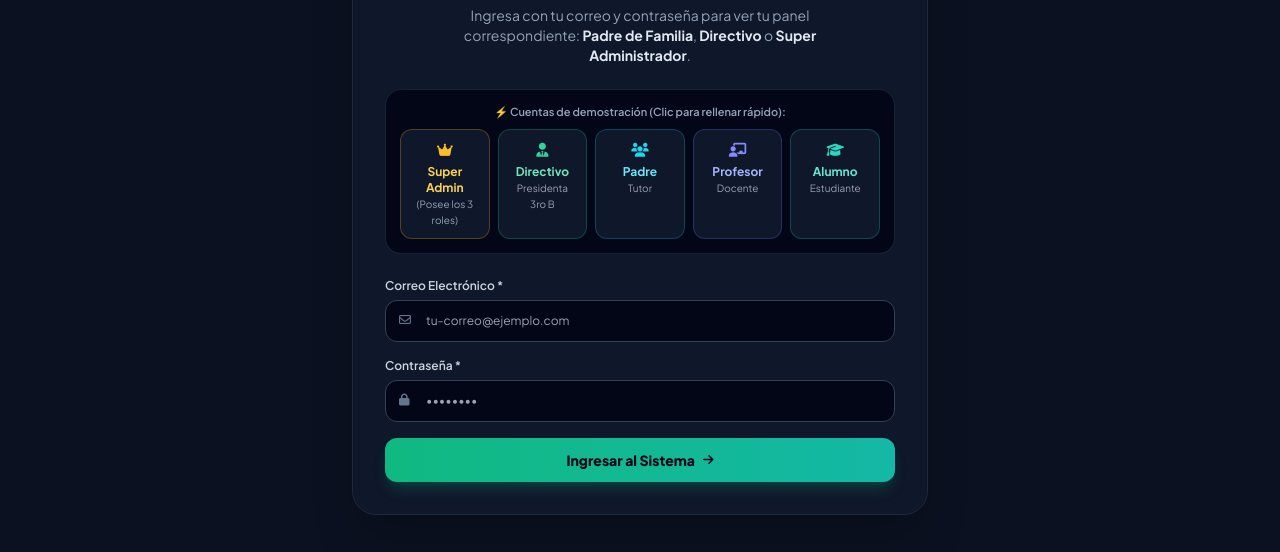
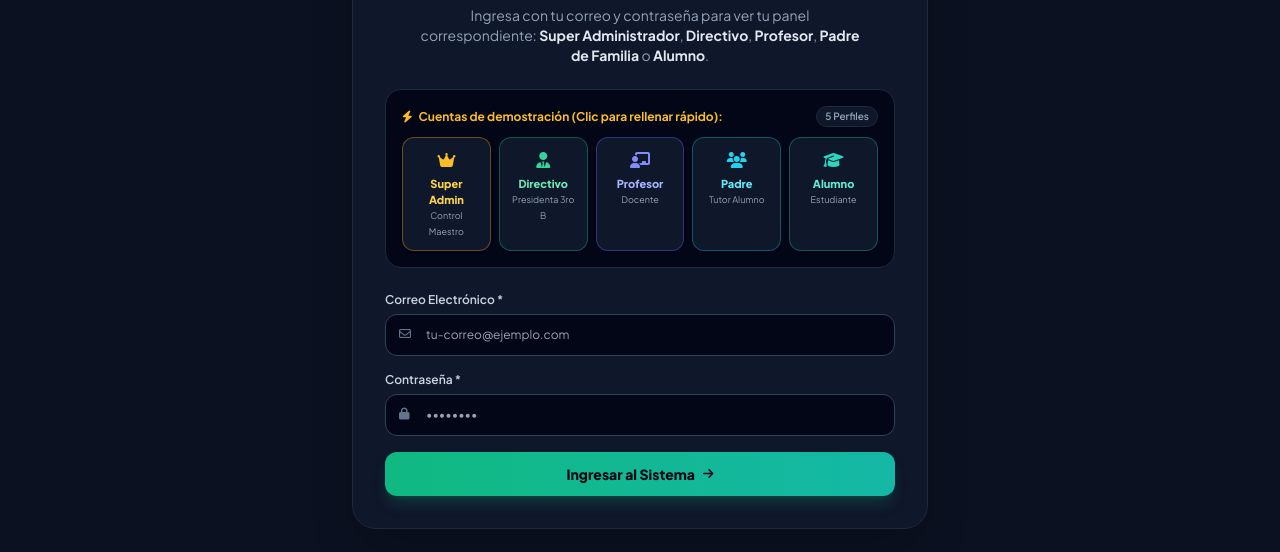
Before and after one commit to moobleinad/recolector-cuotas-scz, a website: page public/index.html in a window 1280 px wide. Shown: the part 216-768 px from the top of the page. Drawn offline with nearby package versions, Linux system fonts and the light colour scheme.

Commit message:
Super Admin actualizado a danielbsimons@gmail.com con Moob1986. y 5 botones de demostracion visibles en index

```diff
--- a/public/index.html
+++ b/public/index.html
@@ -68,45 +68,48 @@
         </div>
         <h1 class="text-2xl sm:text-3xl font-black text-white tracking-tight">Acceso Centralizado</h1>
         <p class="text-xs sm:text-sm text-slate-400 max-w-md mx-auto">
-          Ingresa con tu correo y contraseña para ver tu panel correspondiente: <strong class="text-slate-200">Padre de Familia</strong>, <strong class="text-slate-200">Directivo</strong> o <strong class="text-slate-200">Super Administrador</strong>.
+          Ingresa con tu correo y contraseña para ver tu panel correspondiente: <strong class="text-slate-200">Super Administrador</strong>, <strong class="text-slate-200">Directivo</strong>, <strong class="text-slate-200">Profesor</strong>, <strong class="text-slate-200">Padre de Familia</strong> o <strong class="text-slate-200">Alumno</strong>.
         </p>
       </div>
 
-      <!-- QUICK TEST ACCESS BUTTONS -->
-      <div class="bg-slate-950 p-3.5 rounded-2xl border border-slate-800/80 space-y-2">
-        <span class="text-[11px] text-slate-400 font-semibold block text-center">
-          ⚡ Cuentas de demostración (Clic para rellenar rápido):
-        </span>
+      <!-- QUICK TEST ACCESS BUTTONS (5 PERFILES DEL SISTEMA) -->
+      <div class="bg-slate-950 p-4 rounded-2xl border border-slate-800 space-y-2.5">
+        <div class="flex items-center justify-between">
+          <span class="text-xs text-amber-400 font-bold flex items-center gap-1.5">
+            <i class="fa-solid fa-bolt"></i> Cuentas de demostración (Clic para rellenar rápido):
+          </span>
+          <span class="text-[10px] text-slate-400 bg-slate-900 border border-slate-800 px-2 py-0.5 rounded-full font-semibold">5 Perfiles</span>
+        </div>
         <div class="grid grid-cols-2 sm:grid-cols-5 gap-2 text-xs">
-          <!-- ADMIN -->
-          <button onclick="fillLogin('admin@cuotas.bo', 'admin123')" class="bg-slate-900 hover:bg-slate-800 text-amber-300 border border-amber-500/30 p-2.5 rounded-xl text-center transition flex flex-col items-center">
-            <i class="fa-solid fa-crown text-sm mb-1 text-amber-400"></i>
-            <span class="font-bold">Super Admin</span>
-            <span class="text-[10px] text-slate-400">(Posee los 3 roles)</span>
+          <!-- SUPER ADMIN -->
+          <button type="button" onclick="fillLogin('danielbsimons@gmail.com', 'Moob1986.')" class="bg-slate-900 hover:bg-slate-800 text-amber-300 border border-amber-500/40 hover:border-amber-400 p-2.5 rounded-xl text-center transition flex flex-col items-center group shadow">
+            <i class="fa-solid fa-crown text-base mb-1 text-amber-400 group-hover:scale-110 transition"></i>
+            <span class="font-extrabold text-[11px]">Super Admin</span>
+            <span class="text-[9px] text-slate-400">Control Maestro</span>
           </button>
           <!-- DIRECTIVO -->
-          <button onclick="fillLogin('carmen@colegiosantacruz.bo', 'carmen123')" class="bg-slate-900 hover:bg-slate-800 text-emerald-300 border border-emerald-500/30 p-2.5 rounded-xl text-center transition flex flex-col items-center">
-            <i class="fa-solid fa-user-tie text-sm mb-1 text-emerald-400"></i>
-            <span class="font-bold">Directivo</span>
-            <span class="text-[10px] text-slate-400">Presidenta 3ro B</span>
+          <button type="button" onclick="fillLogin('carmen@colegiosantacruz.bo', 'carmen123')" class="bg-slate-900 hover:bg-slate-800 text-emerald-300 border border-emerald-500/40 hover:border-emerald-400 p-2.5 rounded-xl text-center transition flex flex-col items-center group shadow">
+            <i class="fa-solid fa-user-tie text-base mb-1 text-emerald-400 group-hover:scale-110 transition"></i>
+            <span class="font-extrabold text-[11px]">Directivo</span>
+            <span class="text-[9px] text-slate-400">Presidenta 3ro B</span>
+          </button>
+          <!-- PROFESOR -->
+          <button type="button" onclick="fillLogin('profesor@colegiosantacruz.bo', 'profe123')" class="bg-slate-900 hover:bg-slate-800 text-indigo-300 border border-indigo-500/40 hover:border-indigo-400 p-2.5 rounded-xl text-center transition flex flex-col items-center group shadow">
+            <i class="fa-solid fa-chalkboard-user text-base mb-1 text-indigo-400 group-hover:scale-110 transition"></i>
+            <span class="font-extrabold text-[11px]">Profesor</span>
+            <span class="text-[9px] text-slate-400">Docente</span>
           </button>
           <!-- PADRE -->
-          <button onclick="fillLogin('padre@cuotas.bo', 'padre123')" class="bg-slate-900 hover:bg-slate-800 text-cyan-300 border border-cyan-500/30 p-2.5 rounded-xl text-center transition flex flex-col items-center">
-            <i class="fa-solid fa-users text-sm mb-1 text-cyan-400"></i>
-            <span class="font-bold">Padre</span>
-            <span class="text-[10px] text-slate-400">Tutor</span>
-          </button>
-          <!-- PROFESOR -->
-          <button onclick="fillLogin('profesor@colegiosantacruz.bo', 'profe123')" class="bg-slate-900 hover:bg-slate-800 text-indigo-300 border border-indigo-500/30 p-2.5 rounded-xl text-center transition flex flex-col items-center">
-            <i class="fa-solid fa-chalkboard-user text-sm mb-1 text-indigo-400"></i>
-            <span class="font-bold">Profesor</span>
-            <span class="text-[10px] text-slate-400">Docente</span>
+          <button type="button" onclick="fillLogin('padre@cuotas.bo', 'padre123')" class="bg-slate-900 hover:bg-slate-800 text-cyan-300 border border-cyan-500/40 hover:border-cyan-400 p-2.5 rounded-xl text-center transition flex flex-col items-center group shadow">
+            <i class="fa-solid fa-users text-base mb-1 text-cyan-400 group-hover:scale-110 transition"></i>
+            <span class="font-extrabold text-[11px]">Padre</span>
+            <span class="text-[9px] text-slate-400">Tutor Alumno</span>
           </button>
           <!-- ALUMNO -->
-          <button onclick="fillLogin('alumno@colegiosantacruz.bo', 'alumno123')" class="bg-slate-900 hover:bg-slate-800 text-teal-300 border border-teal-500/30 p-2.5 rounded-xl text-center transition flex flex-col items-center">
-            <i class="fa-solid fa-graduation-cap text-sm mb-1 text-teal-400"></i>
-            <span class="font-bold">Alumno</span>
-            <span class="text-[10px] text-slate-400">Estudiante</span>
+          <button type="button" onclick="fillLogin('alumno@colegiosantacruz.bo', 'alumno123')" class="bg-slate-900 hover:bg-slate-800 text-teal-300 border border-teal-500/40 hover:border-teal-400 p-2.5 rounded-xl text-center transition flex flex-col items-center group shadow col-span-2 sm:col-span-1">
+            <i class="fa-solid fa-graduation-cap text-base mb-1 text-teal-400 group-hover:scale-110 transition"></i>
+            <span class="font-extrabold text-[11px]">Alumno</span>
+            <span class="text-[9px] text-slate-400">Estudiante</span>
           </button>
         </div>
       </div>
```
Also changed, not shown: server.js (+23 -2 lines), 1 other file.
